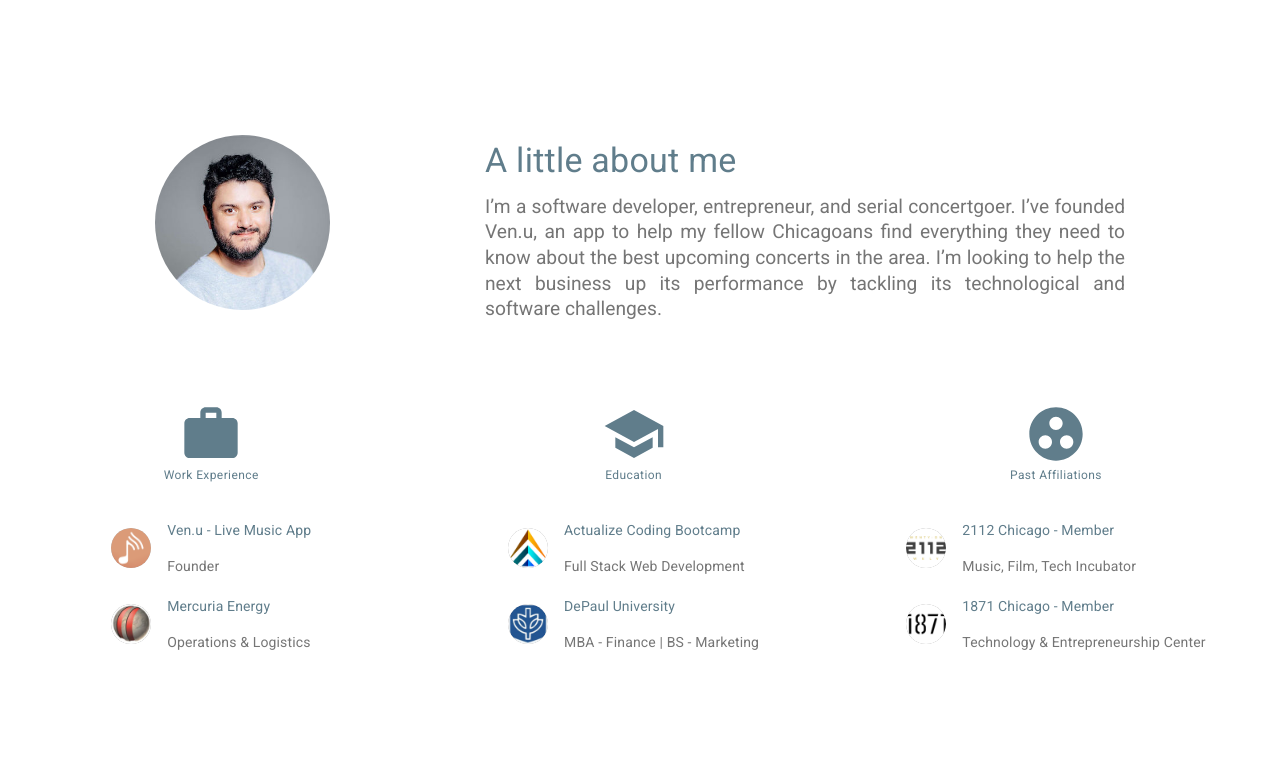
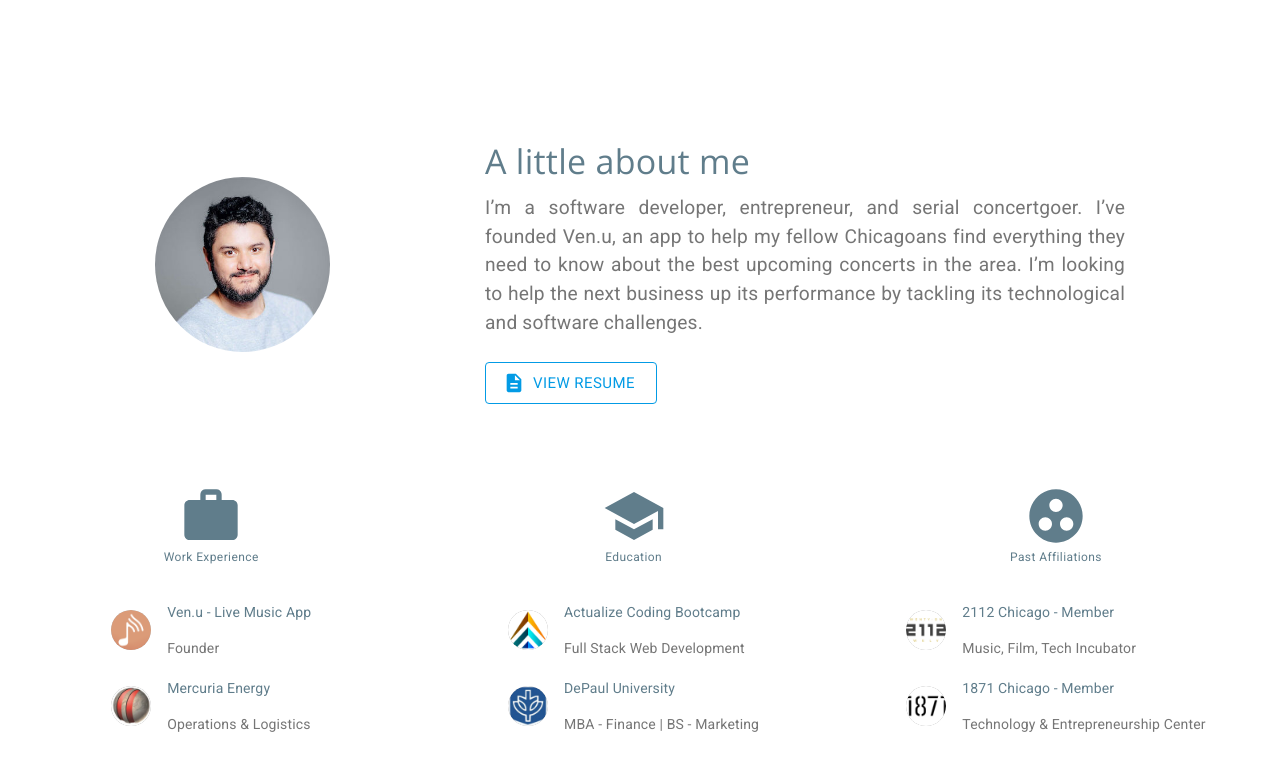
Before and after one commit to benjaminsinaiko/new-portfolio, a React (Create React App) app: page / in a window 1280 px wide. Shown: the part 1794-2564 px from the top of the page. Built offline with nearby package versions, Linux system fonts and the light colour scheme.

Commit message:
Add resume to iframe modal

```diff
--- a/src/components/About.js
+++ b/src/components/About.js
@@ -1,15 +1,22 @@
-import React from 'react';
+import React, { useState } from 'react';
 import { makeStyles } from '@material-ui/core/styles';
+import Button from '@material-ui/core/Button';
 import List from '@material-ui/core/List';
 import ListItem from '@material-ui/core/ListItem';
 import ListItemText from '@material-ui/core/ListItemText';
 import ListItemAvatar from '@material-ui/core/ListItemAvatar';
 import Typography from '@material-ui/core/Typography';
+import Dialog from '@material-ui/core/Dialog';
+import DialogActions from '@material-ui/core/DialogActions';
+import DialogContent from '@material-ui/core/DialogContent';
 import Avatar from '@material-ui/core/Avatar';
+import PDFIcon from '@material-ui/icons/PictureAsPdf';
+import DescriptionIcon from '@material-ui/icons/Description';
 import WorkIcon from '@material-ui/icons/Work';
 import SchoolIcon from '@material-ui/icons/School';
 import AffilateIcon from '@material-ui/icons/GroupWork';
 import blueGrey from '@material-ui/core/colors/blueGrey';
+import lightBlue from '@material-ui/core/colors/lightBlue';
 
 import avatarPhoto from '../img/benjamin.jpg';
 import mercuriaLogo from '../img/aboutLogos/mercuriaLogo.jpg';
@@ -58,9 +65,10 @@ const useStyles = makeStyles(theme => ({
     width: '50%',
     justifyContent: 'center',
     '& h4': {
-      color: blueGrey[500]
+      color: blueGrey[500],
+      fontFamily: '"Open sans", sans-serif'
     },
-    '& h5': {
+    '& p': {
       textAlign: 'justify',
       fontSize: '1.2rem'
     },
@@ -70,6 +78,24 @@ const useStyles = makeStyles(theme => ({
         fontSize: '1.15rem'
       }
     }
+  },
+  resumeSection: {
+    marginTop: theme.spacing(3)
+  },
+  resumeBtn: {
+    color: lightBlue[600],
+    border: `1px solid ${lightBlue[600]}`
+  },
+  modalContent: {
+    height: '85vh',
+    padding: 0,
+    [theme.breakpoints.down('xs')]: {
+      height: '80vh'
+    }
+  },
+  iframe: {
+    width: '100%',
+    height: '100%'
   },
   iconList: {
     paddingTop: theme.spacing(2),
@@ -118,14 +144,19 @@ export default function About() {
           <Typography variant='h4' gutterBottom>
             A little about me
           </Typography>
-          <Typography variant='h5' color='textSecondary'>
+          <Typography variant='body1' color='textSecondary'>
             I’m a software developer, entrepreneur, and serial concertgoer. I’ve founded Ven.u, an
             app to help my fellow Chicagoans find everything they need to know about the best
             upcoming concerts in the area. I’m looking to help the next business up its performance
             by tackling its technological and software challenges.
           </Typography>
+
+          <div className={classes.resumeSection}>
+            <ResumeModal />
+          </div>
         </div>
       </div>
+
       <div className={classes.iconList}>
         <div className={classes.work}>
           <WorkIcon />
@@ -198,3 +229,62 @@ function IconListItem({ logo, primary, secondary, link }) {
     </ListItem>
   );
 }
+
+function ResumeModal() {
+  const classes = useStyles();
+  const [open, setOpen] = useState(false);
+
+  const handleOpen = () => {
+    setOpen(true);
+  };
+
+  const handleClose = () => {
+    setOpen(false);
+  };
+
+  return (
+    <div>
+      <Button
+        onClick={handleOpen}
+        variant='outlined'
+        size='large'
+        className={classes.resumeBtn}
+        startIcon={<DescriptionIcon />}
+      >
+        View Resume
+      </Button>
+      <Dialog
+        fullWidth
+        maxWidth={'md'}
+        open={open}
+        onClose={handleClose}
+        scroll='paper'
+        aria-labelledby='resume view'
+        aria-describedby='resume scroll view'
+      >
+        <DialogContent className={classes.modalContent}>
+          <iframe
+            className={classes.iframe}
+            title='resume'
+            src='https://docs.google.com/document/d/e/2PACX-1vRcwDh5jr2kyegqyAFw-L7-pbSkScm-_nypwWvQRUarhGokKYQ04Xw784IdNtlc9RGn2F1dTs_7MN9i/pub?embedded=true'
+            style={{ padding: 0, border: 'none' }}
+          ></iframe>
+        </DialogContent>
+        <DialogActions>
+          <Button onClick={handleClose} color='primary'>
+            Close
+          </Button>
+          <Button
+            disabled
+            variant='contained'
+            onClick={handleClose}
+            color='primary'
+            startIcon={<PDFIcon />}
+          >
+            Download
+          </Button>
+        </DialogActions>
+      </Dialog>
+    </div>
+  );
+}
```
